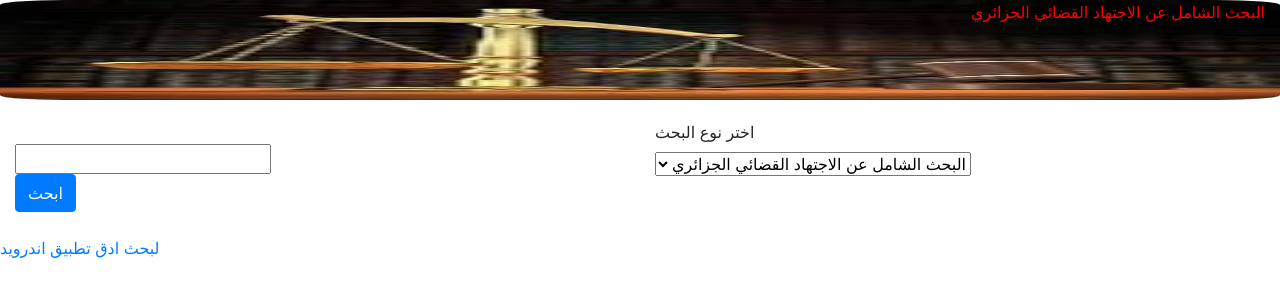
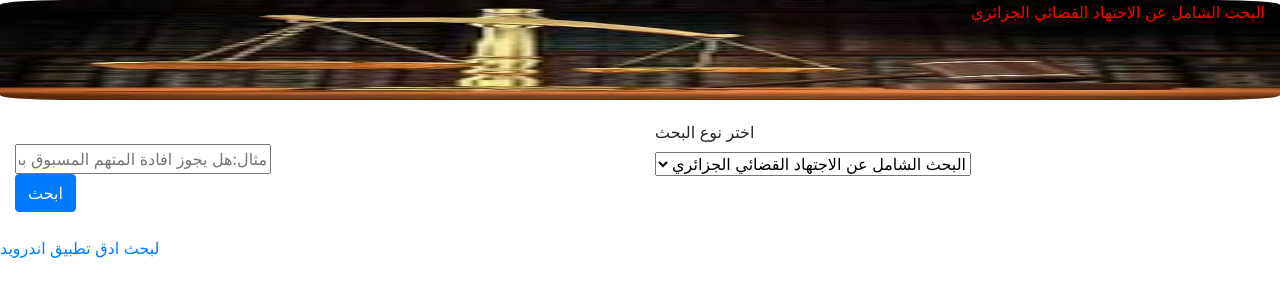
Before and after one commit to ramedde2001/f, a plain HTML site: page index.html in a window 1280 px wide. Drawn offline with nearby package versions, Linux system fonts and the light colour scheme; no server answers.

Commit message:
add exemble

```diff
--- a/index.html
+++ b/index.html
@@ -45,7 +45,9 @@
 <div   class="col-sm-6" >
 
 <br>
-<input id="srt" / >
+<input id="srt" placeholder="مثال:هل يجوز افادة المتهم المسبوق بظروف التخفيف"/>
+
+
 <br>
 
 <Button id="btn" class="btn btn-primary">ابحث</Button>
```
